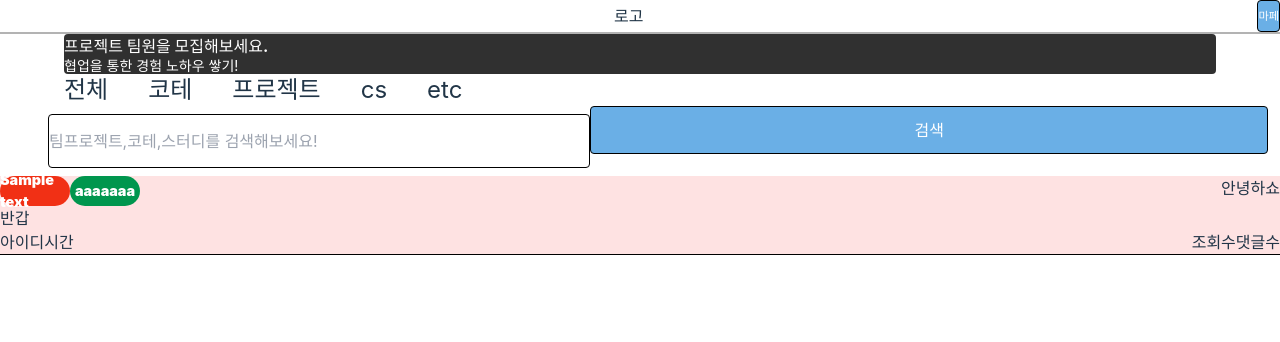
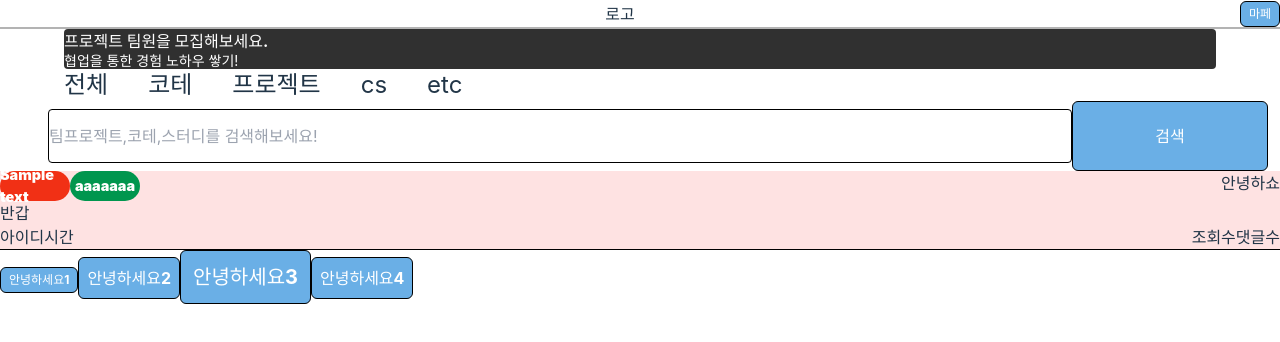
Before and after one commit to Study-Blog-Project/Frontend, a React (Vite) app in the folder vite-project/: page /main in a window 1280 px wide. Shown: the top 342 px of the page. Built offline with nearby package versions, Linux system fonts and the light colour scheme; a small style sheet from the web is missing.

Commit message:
button refactoring 중

```diff
--- a/vite-project/src/components/button/Btn.tsx
+++ b/vite-project/src/components/button/Btn.tsx
@@ -1,10 +1,12 @@
 import { useEffect, useState } from "react";
+import './style.css';
 
 interface ButtonProps {
   buttonColor?: "primary" | "secondary" | "headerBtn" | "error";
   category?: "outlined" | "text";
   backimage?: string | undefined;
   size?: "small" | "default" | "big";
+  fullWidth?: boolean;
   handleBtn?: () => void;
   txt?: string;
   txtColor?: string;
@@ -33,6 +35,7 @@ function Btn({
   category = "outlined",
   backimage = undefined,
   size = "default",
+  fullWidth = false,
   handleBtn = undefined,
   txt = undefined,
   txtColor = "white",
@@ -48,9 +51,7 @@ function Btn({
     let border = "";
     let backgroundImage = "";
     let backgroundSize = "auto";
-    let textSize = "1rem";
-
-    const fontWeight = "bold";
+    // let textSize = "1rem";
     const textColor = txtColor;
     switch (buttonColor) {
       case "primary":
@@ -86,22 +87,23 @@ function Btn({
         backgroundSize = "contain";
         break;
     }
-    switch (size) {
-      case "small":
-        width = "100%";
-        height = "2rem";
-        textSize = "0.7rem";
-        break;
-      case "default":
-        width = "100%";
-        height = "3rem";
-        break;
-      case "big":
-        width = "100%";
-        height = "4rem";
-        textSize = "1.3rem";
-        break;
-    }
+    // switch (size) {
+    //   case "small":
+    //     if(fullWidth) width = "100%";
+    //     height = "2rem";
+    //     textSize = "0.7rem";
+    //     break;
+    //   case "default":
+    //     if(fullWidth) width = "100%";
+    //     height = "3rem";
+    //     break;
+    //   case "big":
+    //     if(fullWidth) width = "100%";
+    //     height = "4rem";
+    //     textSize = "1.3rem";
+    //     break;
+    // }
+
     setStyle({
       backgroundColor,
       width,
@@ -109,21 +111,22 @@ function Btn({
       border,
       backgroundImage,
       backgroundSize,
-      borderRadius: "0.25rem",
       cursor: "pointer",
+      // fontSize: textSize,
+
+      color: textColor,
     });
     setTxtStyle({
-      fontSize: textSize,
 
-      fontWeight,
-      color: textColor,
     });
   }, [buttonColor, category, backimage, size, txtColor]);
 
+  const sizeClass = `btn-size-${size}`;
+
   return (
-    <div onClick={handleBtn} style={style} className={`flex items-center justify-center ${className}`}>
+    <span onClick={handleBtn} style={style} className={`btn inline-flex items-center justify-center ${className} ${sizeClass}`}>
       <span style={txtStyle}>{txt}</span>
-    </div>
+    </span>
   );
 }
 
--- /dev/null
+++ b/vite-project/src/components/button/style.css
@@ -0,0 +1,18 @@
+@tailwind components;
+@tailwind utilities;
+
+.btn {
+    @apply font-bold rounded-md;
+}
+
+.btn.btn-size-small {
+    @apply text-xs px-2 py-1;
+}
+
+.btn.btn-size-default {
+    @apply flex-1 px-2 py-2;
+}
+
+.btn.btn-size-big {
+    @apply text-xl px-3 py-3;
+}
--- a/vite-project/src/index.css
+++ b/vite-project/src/index.css
@@ -8,6 +8,11 @@
 @tailwind base;
 @tailwind components;
 @tailwind utilities;
+
+#root {
+  @apply w-screen h-screen;
+}
+
 :root {
   font-family: Inter, system-ui, Avenir, Helvetica, Arial, sans-serif;
   line-height: 1.5;
--- a/vite-project/src/main.tsx
+++ b/vite-project/src/main.tsx
@@ -1,4 +1,3 @@
-import React from 'react'
 import ReactDOM from 'react-dom/client'
 import App from './App.tsx'
 import './index.css'
--- a/vite-project/src/pages/main/MainPage.tsx
+++ b/vite-project/src/pages/main/MainPage.tsx
@@ -8,7 +8,7 @@ import Tab from '../../components/tab/Tab';
 
 function MainPage() {
   return (
-    <div className='h-screen w-screen'>
+    <div className='w-full h-full'>
       <div><Header></Header></div>
       <div className='flex justify-center'>
         <Banner size="full" bannerColor='secondary' txt="프로젝트 팀원을 모집해보세요." txtColor='white'>{"협업을 통한 경험 노하우 쌓기!"}</Banner>
@@ -35,6 +35,10 @@ function MainPage() {
 
       <div>
         {/* 여기에 페이지 div */}
+        <Btn size="small" txt='안녕하세요1'/>
+        <Btn size="default" txt='안녕하세요2'/>
+        <Btn size="big" txt='안녕하세요3'/>
+        <Btn size="default" txt='안녕하세요4'/>
       </div>
     </div>
   );
--- a/vite-project/tsconfig.json
+++ b/vite-project/tsconfig.json
@@ -18,7 +18,8 @@
     "strict": true,
     "noUnusedLocals": true,
     "noUnusedParameters": true,
-    "noFallthroughCasesInSwitch": true
+    "noFallthroughCasesInSwitch": true,
+    "allowSyntheticDefaultImports": true
   },
   "include": ["src"],
   "references": [{ "path": "./tsconfig.node.json" }]
```
